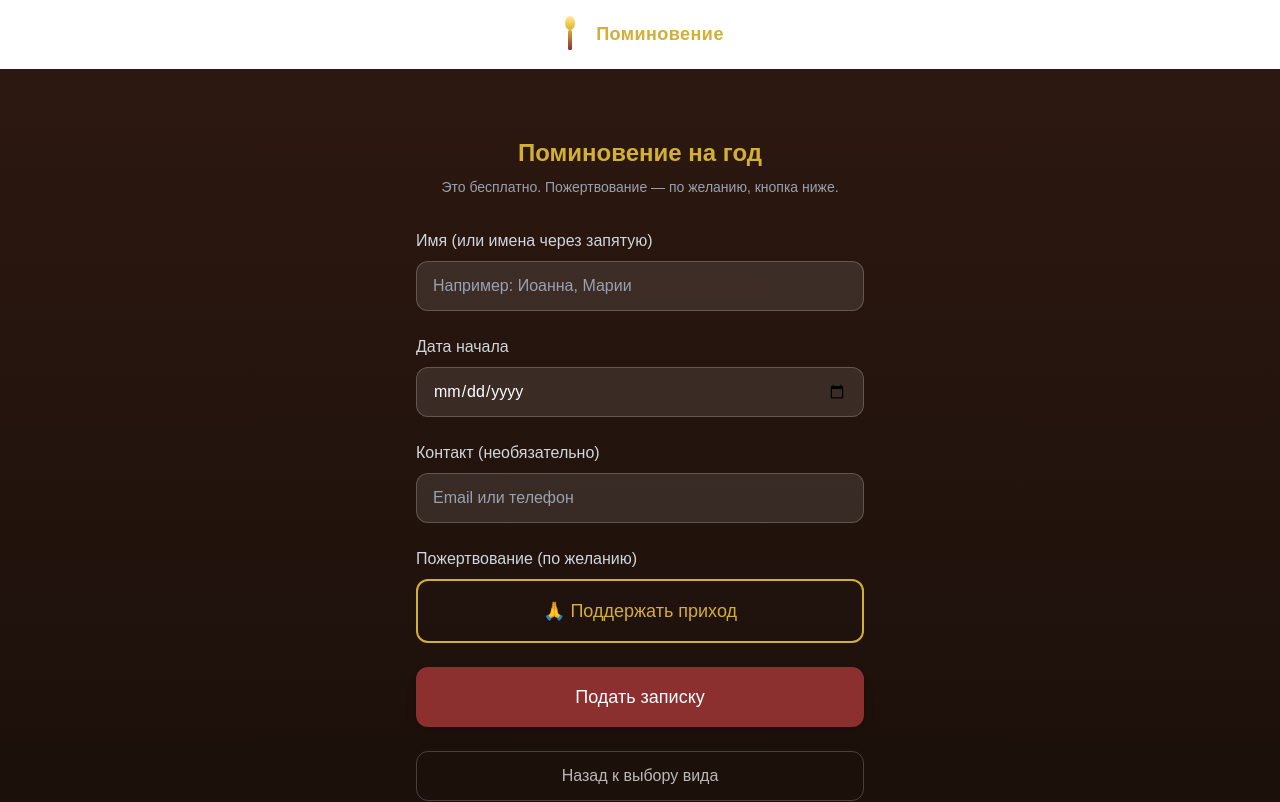
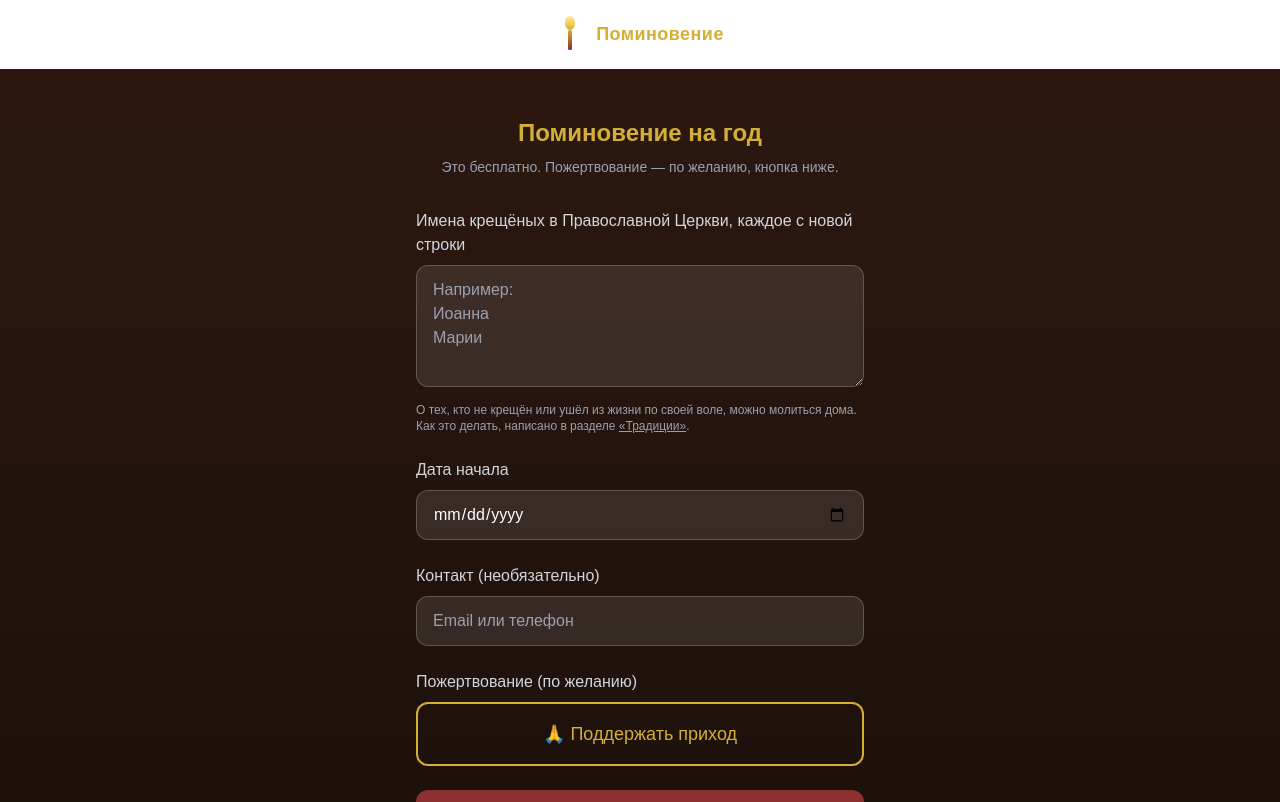
Before and after one commit to Lex-vrn/pominovenie-site, a Next.js app: page /order/year in a window 1280 px wide. Shown: the top 802 px of the page. Built offline with nearby package versions, Linux system fonts and the light colour scheme; no server answers.

Commit message:
order form: names textarea and softer hint

```diff
--- a/src/components/OrderForm.tsx
+++ b/src/components/OrderForm.tsx
@@ -19,7 +19,7 @@ export default function OrderForm({ orderType, recurring = false }: OrderFormPro
   const [status, setStatus] = useState<Status>('idle')
 
   const handleSubmit = async () => {
-    if (!names) {
+    if (!names.trim()) {
       setStatus('error')
       return
     }
@@ -28,7 +28,7 @@ export default function OrderForm({ orderType, recurring = false }: OrderFormPro
 
     const { error } = await supabase.from('orders').insert({
       type: orderType,
-      names: names,
+      names: names.trim(),
       contact: contact || null,
       preferred_date: preferredDate || null,
       source: 'site',
@@ -77,16 +77,25 @@ export default function OrderForm({ orderType, recurring = false }: OrderFormPro
 
         <div className="space-y-6">
           <div>
-            <label className="block text-gray-300 mb-2">
-              Имя (или имена через запятую)
+            <label htmlFor="names" className="block text-gray-300 mb-2">
+              Имена крещёных в Православной Церкви, каждое с новой строки
             </label>
-            <input
-              type="text"
+            <textarea
+              id="names"
+              rows={4}
               value={names}
               onChange={(e) => setNames(e.target.value)}
-              placeholder="Например: Иоанна, Марии"
-              className="w-full py-3 px-4 rounded-xl bg-white/10 border border-white/20 text-white placeholder-gray-400 focus:outline-none focus:border-[#D4AF37]"
+              placeholder={'Например:\nИоанна\nМарии'}
+              className="w-full py-3 px-4 rounded-xl bg-white/10 border border-white/20 text-white placeholder-gray-400 focus:outline-none focus:border-[#D4AF37] resize-y"
             />
+            <p className="mt-2 text-xs text-gray-400">
+              О тех, кто не крещён или ушёл из жизни по своей воле, можно молиться
+              дома. Как это делать, написано в разделе{' '}
+              <Link href="/traditions" className="underline hover:text-[#D4AF37]">
+                «Традиции»
+              </Link>
+              .
+            </p>
           </div>
 
           <div>
```
